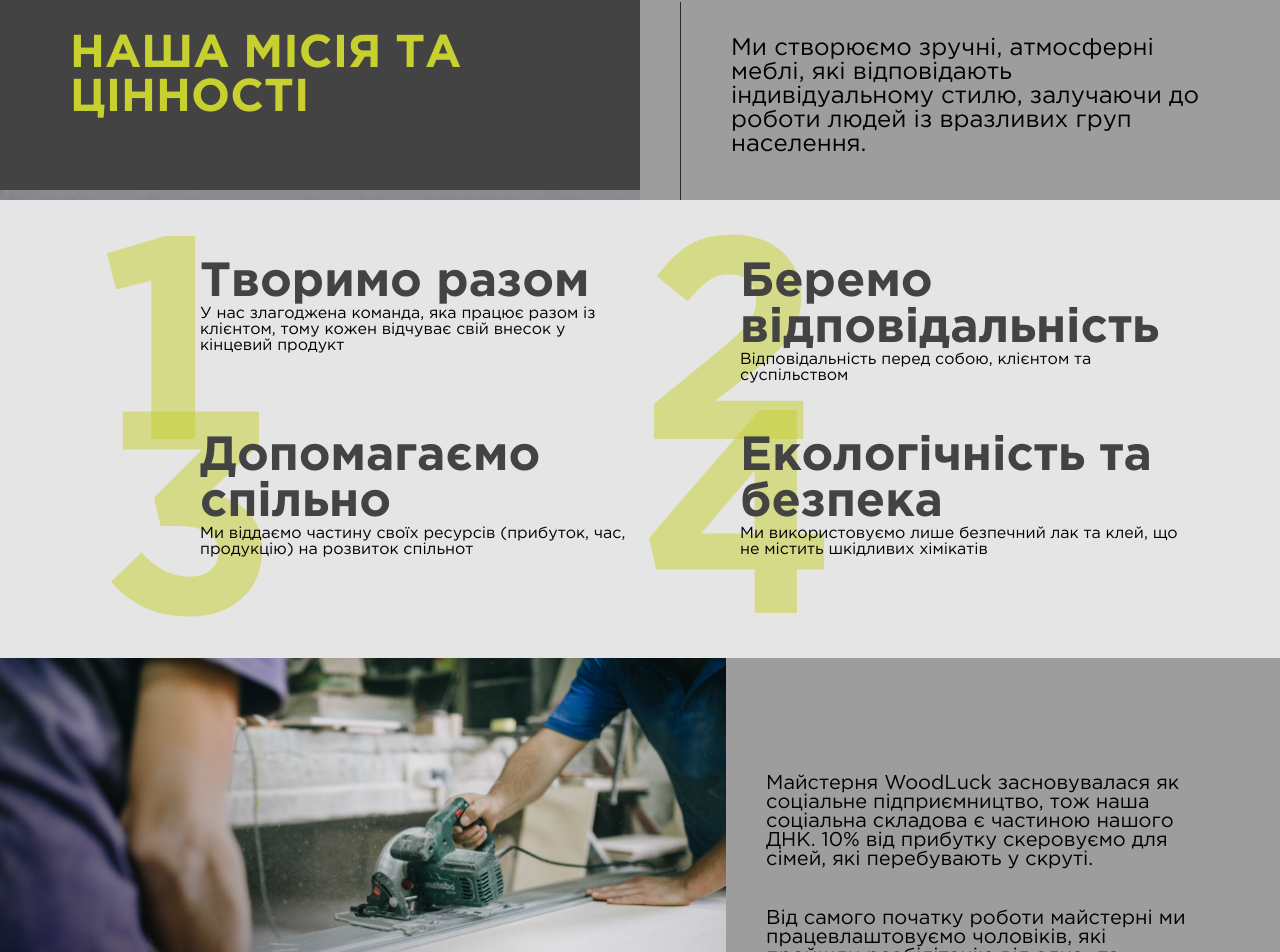
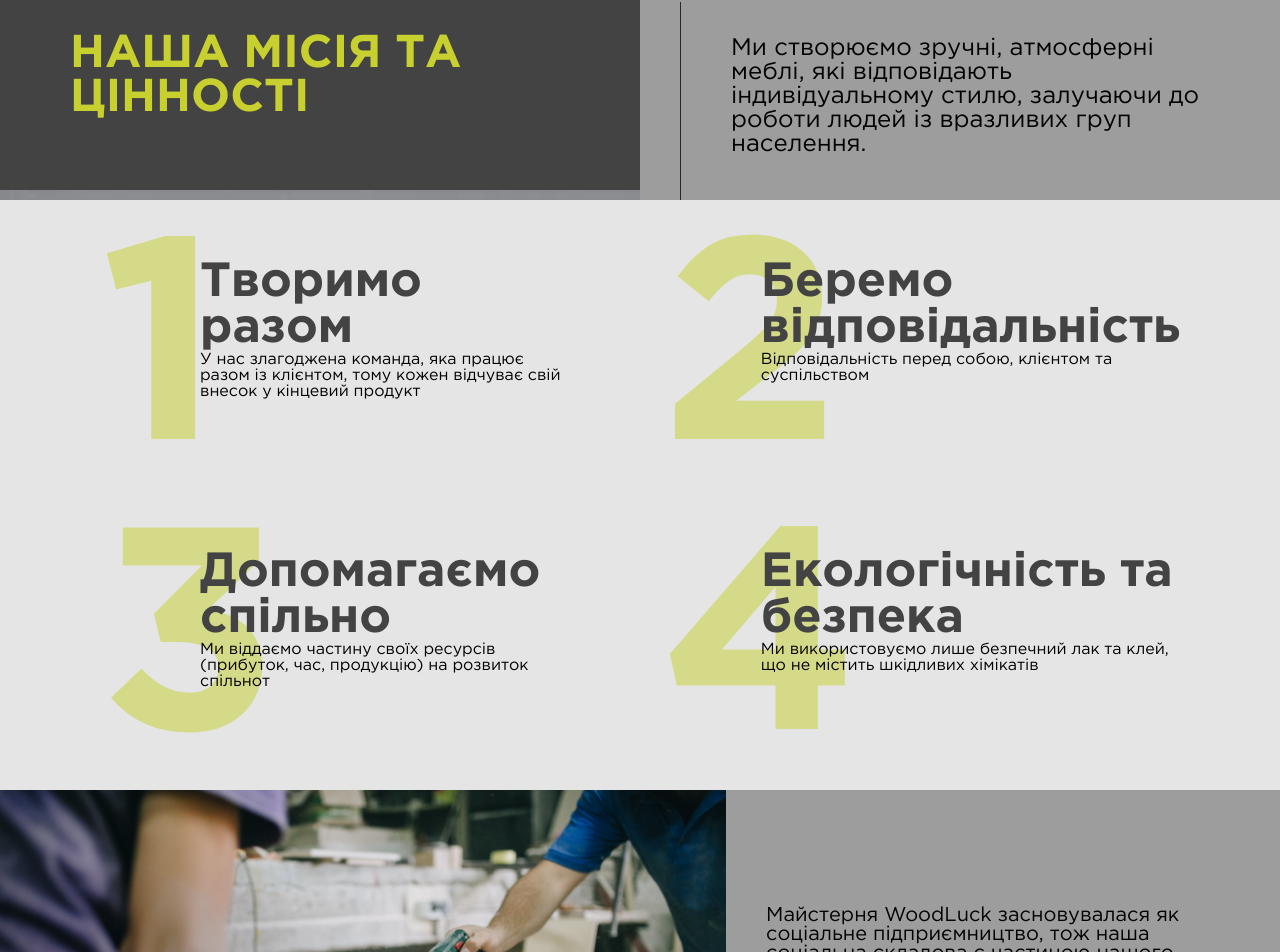
Before and after one commit to Shurr777/Woodluck, a React (Create React App) app: page /about in a window 1280 px wide. Shown: the part 1114-2066 px from the top of the page. Built offline with nearby package versions, Linux system fonts and the light colour scheme.

Commit message:
color fix 2

```diff
--- a/src/components/Pages/About/About.module.css
+++ b/src/components/Pages/About/About.module.css
@@ -96,7 +96,7 @@
 .aboutCard {
     display: grid;
     grid-template-columns: repeat(2, 1fr);
-
+grid-gap: 100px;
     padding: 10px 100px 100px 100px;
     background-color: #E5E5E5;
 }
```
